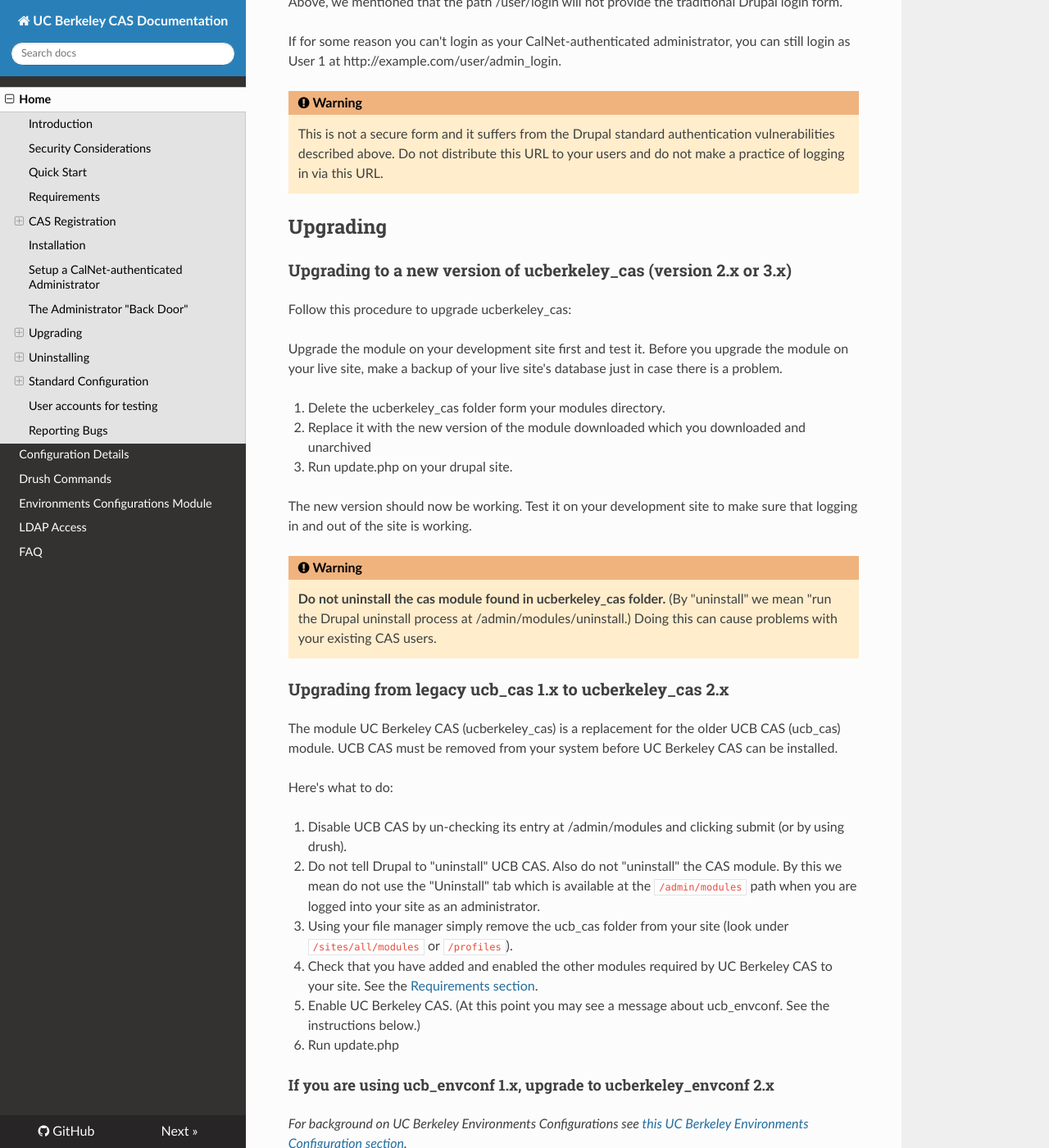
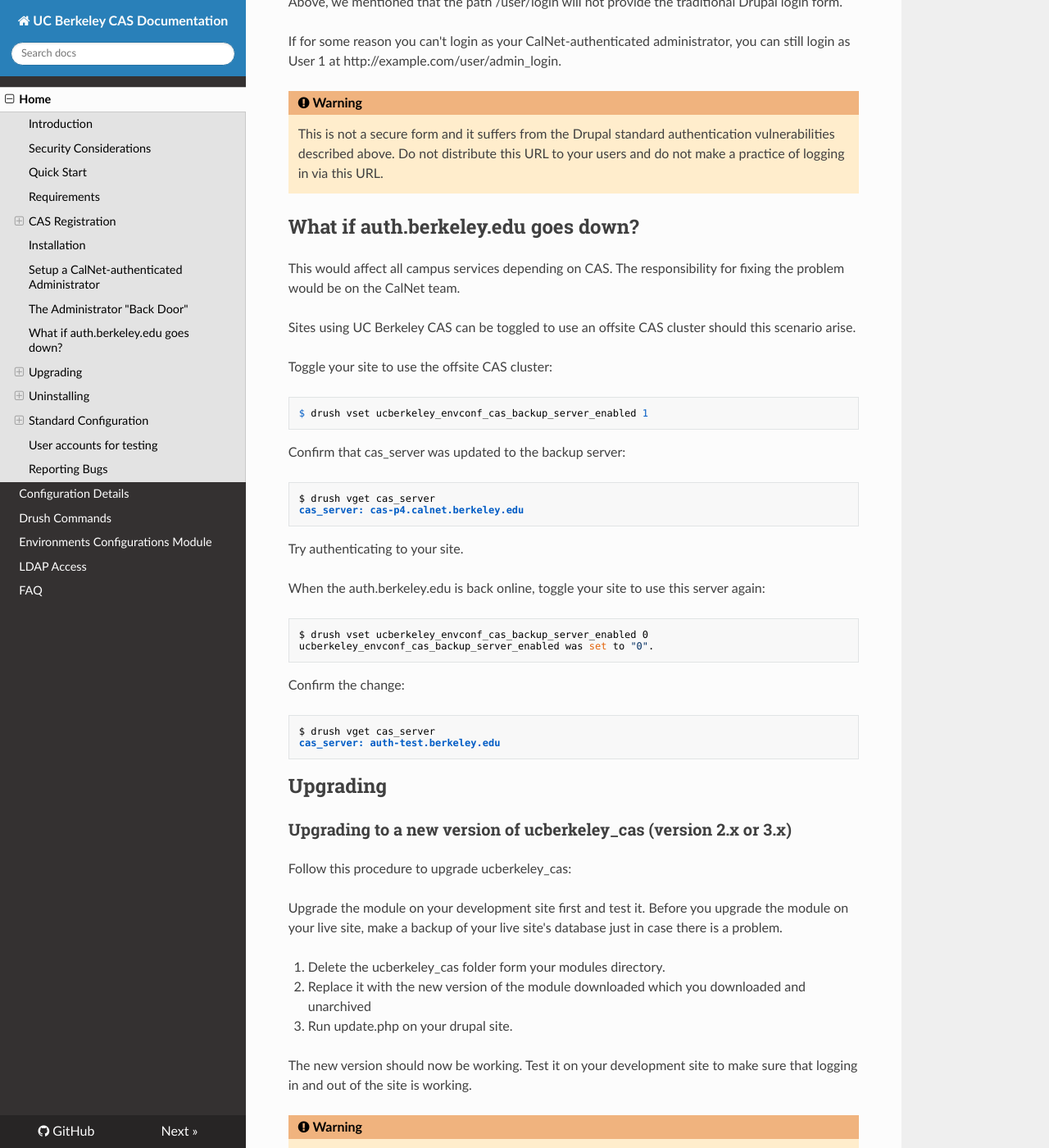
Before and after one commit to ucb-ist-drupal/ucberkeley_cas-7, an MkDocs documentation site: the page built from docs/index.md, in a window 1280 px wide and 1400 px high, scrolled down 3802 px. Shown: the whole window at 82% size. Built offline with MkDocs 1.6.1, drawn with Linux system fonts in a browser that asks for light colours; nearby versions of some CDN libraries; old or Windows-style settings are respelled for this version of MkDocs.

Commit message:
Doc: Add instructions re the offsite CAS cluster.

````diff
--- a/docs/index.md
+++ b/docs/index.md
@@ -152,6 +152,37 @@ http://example.com/user/admin_login.
     This is not a secure form and it suffers from the Drupal
     standard authentication vulnerabilities described above. Do not distribute this
     URL to your users and do not make a practice of logging in via this URL.
+
+## What if auth.berkeley.edu goes down?
+
+This would affect all campus services depending on CAS.  The
+responsibility for fixing the problem would be on the CalNet team.
+
+Sites using UC Berkeley CAS can be toggled to use an offsite CAS cluster should
+this scenario arise.
+
+Toggle your site to use the offsite CAS cluster:
+```
+$ drush vset ucberkeley_envconf_cas_backup_server_enabled 1
+```
+Confirm that cas_server was updated to the backup server:
+```
+$ drush vget cas_server
+cas_server: cas-p4.calnet.berkeley.edu
+```
+Try authenticating to your site.
+
+When the auth.berkeley.edu is back online, toggle your site to use this server
+again:
+```
+$ drush vset ucberkeley_envconf_cas_backup_server_enabled 0
+ucberkeley_envconf_cas_backup_server_enabled was set to "0".                                               [success]
+```
+Confirm the change:
+```
+$ drush vget cas_server
+cas_server: auth-test.berkeley.edu
+```
 
 ## Upgrading
 ### Upgrading to a new version of ucberkeley_cas (version 2.x or 3.x)
````
